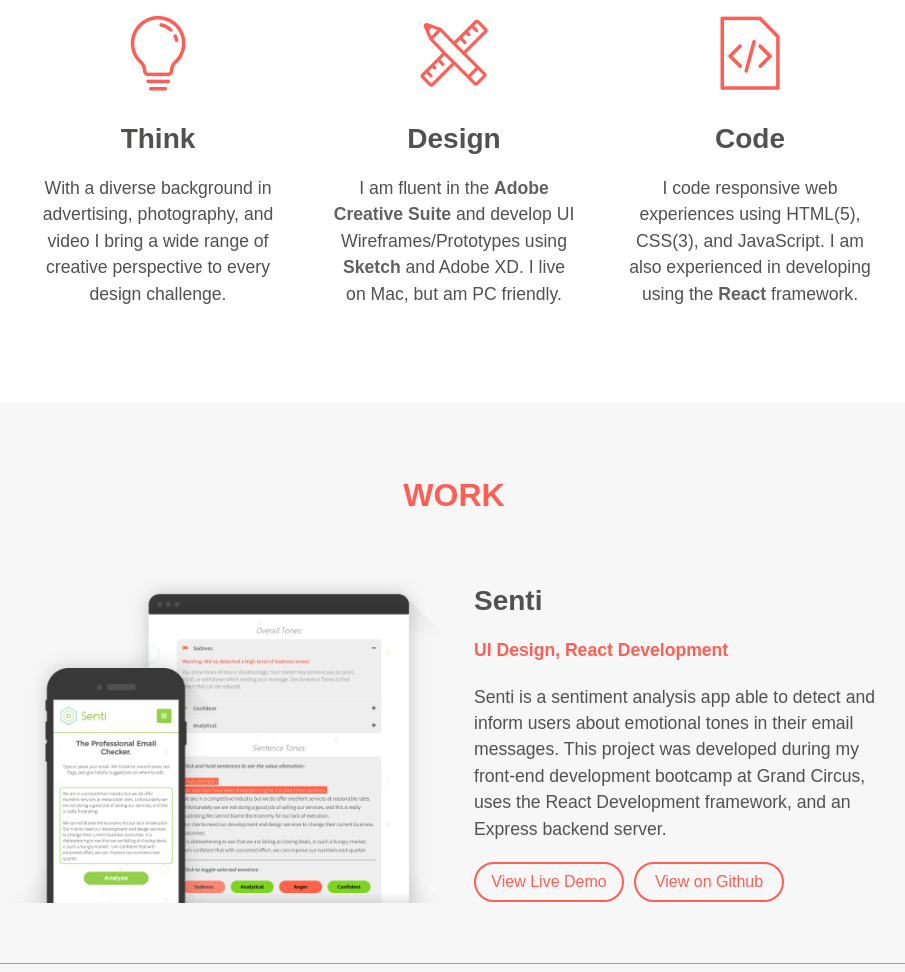
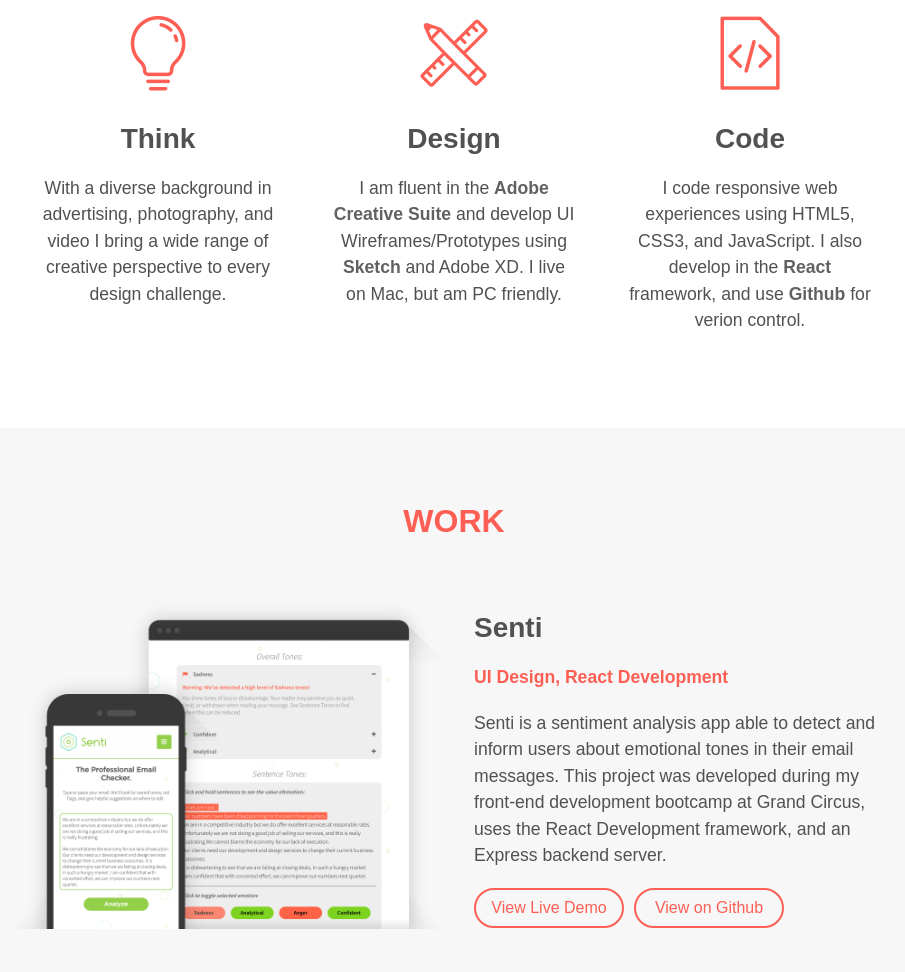
Before and after one commit to josephrossparks/portfolio_josephparks, a plain HTML site: page index.html in a window 1280 px wide. Shown: the part 959-1931 px from the top of the page, without its empty margins (186-1091 px from the left). Drawn offline with nearby package versions, Linux system fonts and the light colour scheme; a web font is replaced by a local one.

Commit message:
Copy Edits

```diff
--- a/index.html
+++ b/index.html
@@ -50,7 +50,7 @@
 	    	<div class="skill_box">
 	    		<img src="assets/images/skills/webpage.png" width="100px" height="100px">
 	    		<h3>Code</h3>
-	    		<p class="centered">I code responsive web experiences using HTML(5), CSS(3), and JavaScript. I am also experienced in developing using the <b>React</b> framework.</p>
+	    		<p class="centered">I code responsive web experiences using HTML5, CSS3, and JavaScript. I also develop in the <b>React</b> framework, and use <b>Github</b> for verion control.</p>
 	    	</div>
 	    </div>
     </div>
```
